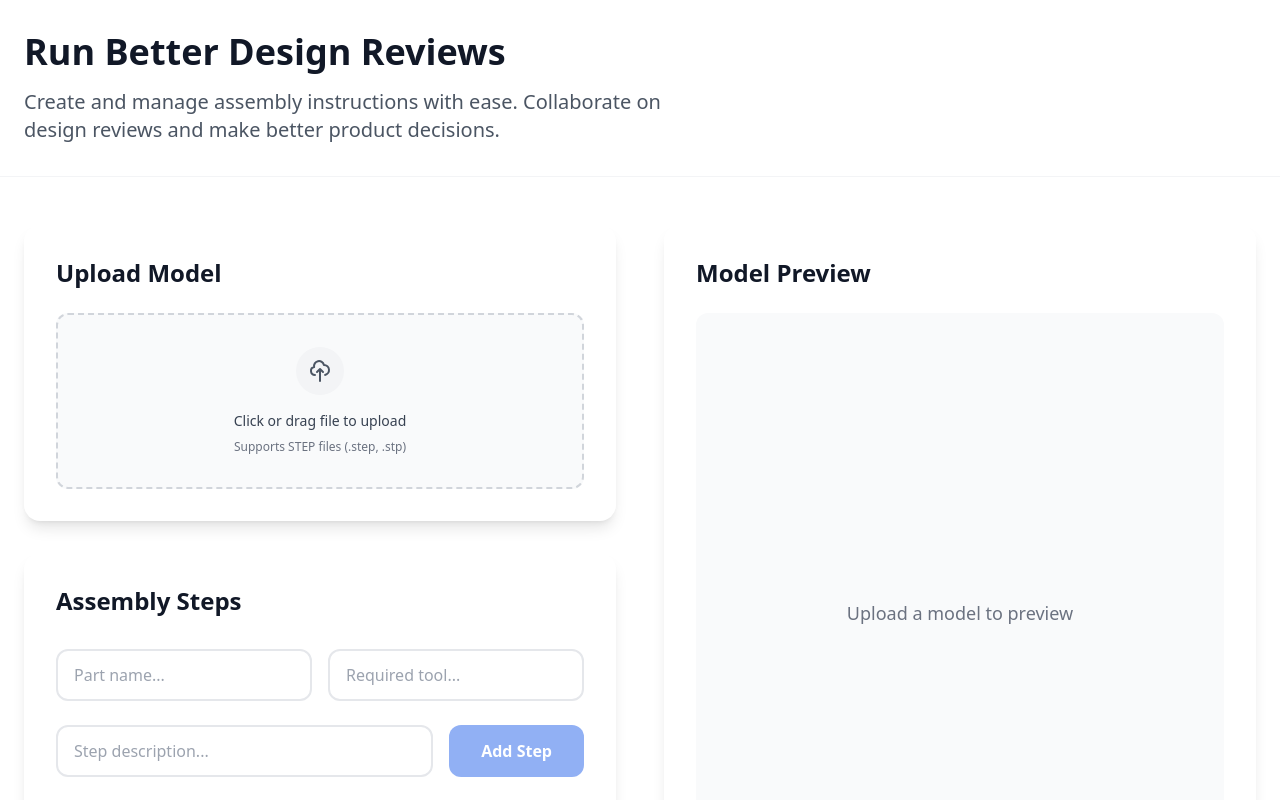
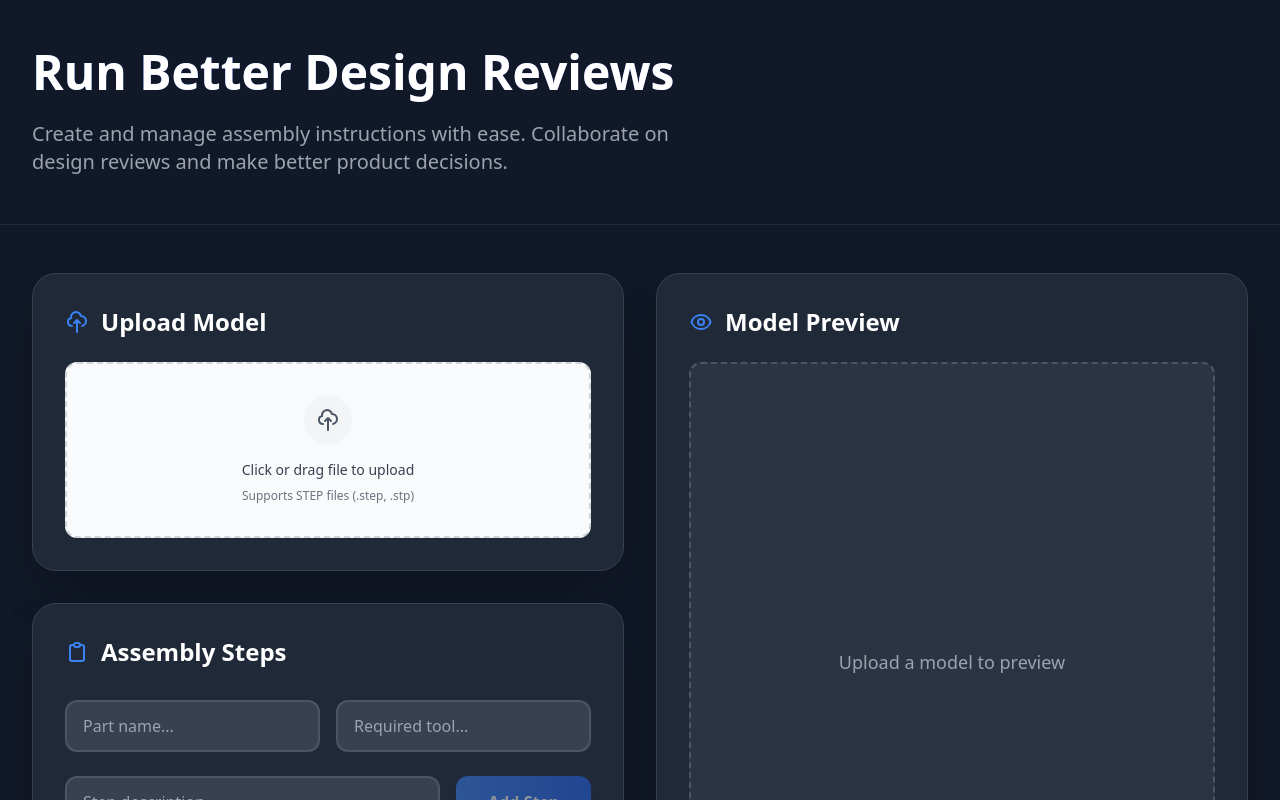
Before and after one commit to ghulammurtaza27/sequence-app, a Next.js app in the folder frontend/: page / in a window 1280 px wide. Shown: the top 800 px of the page. Built offline with nearby package versions, Linux system fonts and the light colour scheme.

Commit message:
updated styling on main page

```diff
--- a/frontend/src/app/page.js
+++ b/frontend/src/app/page.js
@@ -83,25 +83,30 @@ export default function Home() {
   };
 
   return (
-    <div className="min-h-screen bg-white">
-      {/* Header Section */}
-      <header className="bg-white border-b border-gray-100">
-        <div className="container mx-auto px-6 py-8">
-          <h1 className="text-4xl font-bold text-gray-900">Run Better Design Reviews</h1>
-          <p className="text-xl text-gray-600 mt-4 max-w-2xl">
+    <div className="min-h-screen bg-gray-900">
+      {/* Header Section - Updated for dark theme */}
+      <header className="bg-gray-900 border-b border-gray-800">
+        <div className="container mx-auto px-8 py-12">
+          <h1 className="text-5xl font-bold text-white bg-gradient-to-r from-blue-500 to-purple-500 bg-clip-text text-transparent">
+            Run Better Design Reviews
+          </h1>
+          <p className="text-xl text-gray-400 mt-6 max-w-2xl">
             Create and manage assembly instructions with ease. Collaborate on design reviews and make better product decisions.
           </p>
         </div>
       </header>
 
-      <main className="container mx-auto px-6 py-12">
-        <div className="grid grid-cols-1 lg:grid-cols-2 gap-12">
+      <main className="container mx-auto px-8 py-12">
+        <div className="grid grid-cols-1 lg:grid-cols-2 gap-8">
           {/* Left Column */}
           <div className="space-y-8">
             {/* Upload Section */}
-            <section className="bg-white rounded-2xl shadow-lg overflow-hidden">
+            <section className="bg-gray-800 rounded-3xl shadow-2xl overflow-hidden border border-gray-700">
               <div className="p-8">
-                <h2 className="text-2xl font-semibold text-gray-900 mb-6">
+                <h2 className="text-2xl font-semibold text-white mb-6 flex items-center gap-3">
+                  <svg className="w-6 h-6 text-blue-500" fill="none" stroke="currentColor" viewBox="0 0 24 24">
+                    <path strokeLinecap="round" strokeLinejoin="round" strokeWidth={2} d="M7 16a4 4 0 01-.88-7.903A5 5 0 1115.9 6L16 6a5 5 0 011 9.9M15 13l-3-3m0 0l-3 3m3-3v12" />
+                  </svg>
                   Upload Model
                 </h2>
                 <FileUpload onUpload={handleFileUpload} currentFile={modelFile} />
@@ -109,10 +114,13 @@ export default function Home() {
             </section>
 
             {/* Assembly Steps Section */}
-            <section className="bg-white rounded-2xl shadow-lg">
+            <section className="bg-gray-800 rounded-3xl shadow-2xl border border-gray-700">
               <div className="p-8">
                 <div className="flex justify-between items-center mb-8">
-                  <h2 className="text-2xl font-semibold text-gray-900">
+                  <h2 className="text-2xl font-semibold text-white flex items-center gap-3">
+                    <svg className="w-6 h-6 text-blue-500" fill="none" stroke="currentColor" viewBox="0 0 24 24">
+                      <path strokeLinecap="round" strokeLinejoin="round" strokeWidth={2} d="M9 5H7a2 2 0 00-2 2v12a2 2 0 002 2h10a2 2 0 002-2V7a2 2 0 00-2-2h-2M9 5a2 2 0 002 2h2a2 2 0 002-2M9 5a2 2 0 012-2h2a2 2 0 012 2" />
+                    </svg>
                     Assembly Steps
                   </h2>
                   {steps.length > 0 && (
@@ -120,7 +128,7 @@ export default function Home() {
                   )}
                 </div>
 
-                {/* Step Input Fields */}
+                {/* Step Input Fields - Updated styling */}
                 <div className="space-y-6 mb-8">
                   <div className="grid grid-cols-2 gap-4">
                     <input
@@ -128,14 +136,16 @@ export default function Home() {
                       value={stepData.partName}
                       onChange={(e) => setStepData({ ...stepData, partName: e.target.value })}
                       placeholder="Part name..."
-                      className="w-full px-4 py-3 rounded-xl border-2 border-gray-200 focus:border-blue-500 focus:ring-blue-500 transition-colors"
+                      className="w-full px-4 py-3 rounded-xl bg-gray-700 border-2 border-gray-600
+                        focus:border-blue-500 focus:ring-blue-500 transition-colors text-white placeholder-gray-400"
                     />
                     <input
                       type="text"
                       value={stepData.customTool}
                       onChange={(e) => setStepData({ ...stepData, customTool: e.target.value })}
                       placeholder="Required tool..."
-                      className="w-full px-4 py-3 rounded-xl border-2 border-gray-200 focus:border-blue-500 focus:ring-blue-500 transition-colors"
+                      className="w-full px-4 py-3 rounded-xl bg-gray-700 border-2 border-gray-600
+                        focus:border-blue-500 focus:ring-blue-500 transition-colors text-white placeholder-gray-400"
                     />
                   </div>
 
@@ -145,25 +155,26 @@ export default function Home() {
                       value={stepData.description}
                       onChange={(e) => setStepData({ ...stepData, description: e.target.value })}
                       placeholder="Step description..."
-                      className="flex-1 px-4 py-3 rounded-xl border-2 border-gray-200 focus:border-blue-500 focus:ring-blue-500 transition-colors"
+                      className="flex-1 px-4 py-3 rounded-xl bg-gray-700 border-2 border-gray-600
+                        focus:border-blue-500 focus:ring-blue-500 transition-colors text-white placeholder-gray-400"
                     />
                     <button
                       onClick={addStep}
                       disabled={!stepData.description.trim()}
-                      className="px-8 py-3 bg-blue-600 text-white rounded-xl hover:bg-blue-700
-                        disabled:opacity-50 disabled:cursor-not-allowed transition-colors
-                        focus:outline-none focus:ring-2 focus:ring-blue-500 focus:ring-offset-2
-                        font-semibold"
+                      className="px-8 py-3 bg-gradient-to-r from-blue-500 to-blue-600 text-white rounded-xl
+                        hover:from-blue-600 hover:to-blue-700 disabled:opacity-50 disabled:cursor-not-allowed
+                        transition-all duration-200 focus:outline-none focus:ring-2 focus:ring-blue-500
+                        focus:ring-offset-2 focus:ring-offset-gray-800 font-semibold shadow-lg"
                     >
                       Add Step
                     </button>
                   </div>
                 </div>
 
-                {/* Screenshot notification - styling updated */}
+                {/* Screenshot notification - Updated for dark theme */}
                 {screenshotTaken && (
-                  <div className="mb-8 p-4 bg-green-50 border-2 border-green-100 rounded-xl">
-                    <p className="text-sm text-green-700 flex items-center gap-2">
+                  <div className="mb-8 p-4 bg-blue-900/30 border-2 border-blue-500/30 rounded-xl">
+                    <p className="text-sm text-blue-400 flex items-center gap-2">
                       <svg className="w-5 h-5" fill="currentColor" viewBox="0 0 20 20">
                         <path fillRule="evenodd" d="M10 18a8 8 0 100-16 8 8 0 000 16zm3.707-9.293a1 1 0 00-1.414-1.414L9 10.586 7.707 9.293a1 1 0 00-1.414 1.414l2 2a1 1 0 001.414 0l4-4z" clipRule="evenodd" />
                       </svg>
@@ -172,7 +183,7 @@ export default function Home() {
                   </div>
                 )}
 
-                {/* Steps List - styling updated */}
+                {/* Steps List - Updated for dark theme */}
                 <DragDropContext onDragEnd={handleDragEnd}>
                   <Droppable droppableId="steps">
                     {(provided) => (
@@ -183,28 +194,28 @@ export default function Home() {
                               <div
                                 ref={provided.innerRef}
                                 {...provided.draggableProps}
-                                className={`group bg-gray-50 rounded-lg p-4 transition-all
-                                  ${snapshot.isDragging ? 'shadow-lg ring-2 ring-blue-500' : 'hover:bg-gray-100'}`}
+                                className={`group bg-gray-700/50 rounded-xl p-4 transition-all border border-gray-600
+                                  ${snapshot.isDragging ? 'shadow-lg ring-2 ring-blue-500' : 'hover:bg-gray-700'}`}
                               >
                                 <div className="flex justify-between items-start gap-4">
                                   <div className="flex items-start gap-3">
                                     <div
                                       {...provided.dragHandleProps}
-                                      className="cursor-move text-gray-400 hover:text-gray-600"
+                                      className="cursor-move text-gray-400 hover:text-gray-300"
                                     >
                                       <svg className="w-5 h-5" fill="none" stroke="currentColor" viewBox="0 0 24 24">
                                         <path strokeLinecap="round" strokeLinejoin="round" strokeWidth={2} d="M4 8h16M4 16h16" />
                                       </svg>
                                     </div>
                                     <div>
-                                      <h3 className="font-medium text-gray-900">Step {step.partNumber}</h3>
+                                      <h3 className="font-medium text-white">Step {step.partNumber}</h3>
                                       {step.partName && (
-                                        <p className="text-sm text-gray-600">Part: {step.partName}</p>
+                                        <p className="text-sm text-gray-400">Part: {step.partName}</p>
                                       )}
                                       {step.customTool && (
-                                        <p className="text-sm text-gray-600">Tool: {step.customTool}</p>
+                                        <p className="text-sm text-gray-400">Tool: {step.customTool}</p>
                                       )}
-                                      <p className="text-gray-700 mt-1">{step.description}</p>
+                                      <p className="text-gray-300 mt-1">{step.description}</p>
                                     </div>
                                   </div>
                                   <button
@@ -248,9 +259,13 @@ export default function Home() {
 
           {/* Right Column - Model Preview */}
           <div className="lg:sticky lg:top-8">
-            <section className="bg-white rounded-2xl shadow-lg overflow-hidden">
+            <section className="bg-gray-800 rounded-3xl shadow-2xl overflow-hidden border border-gray-700">
               <div className="p-8">
-                <h2 className="text-2xl font-semibold text-gray-900 mb-6">
+                <h2 className="text-2xl font-semibold text-white mb-6 flex items-center gap-3">
+                  <svg className="w-6 h-6 text-blue-500" fill="none" stroke="currentColor" viewBox="0 0 24 24">
+                    <path strokeLinecap="round" strokeLinejoin="round" strokeWidth={2} d="M15 12a3 3 0 11-6 0 3 3 0 016 0z" />
+                    <path strokeLinecap="round" strokeLinejoin="round" strokeWidth={2} d="M2.458 12C3.732 7.943 7.523 5 12 5c4.478 0 8.268 2.943 9.542 7-1.274 4.057-5.064 7-9.542 7-4.477 0-8.268-2.943-9.542-7z" />
+                  </svg>
                   Model Preview
                 </h2>
                 {modelFile ? (
@@ -259,8 +274,8 @@ export default function Home() {
                     onPartSelect={handlePartSelect}
                   />
                 ) : (
-                  <div className="h-[600px] flex items-center justify-center bg-gray-50 rounded-xl">
-                    <p className="text-gray-500 text-lg">Upload a model to preview</p>
+                  <div className="h-[600px] flex items-center justify-center bg-gray-700/50 rounded-xl border-2 border-dashed border-gray-600">
+                    <p className="text-gray-400 text-lg">Upload a model to preview</p>
                   </div>
                 )}
               </div>
```
